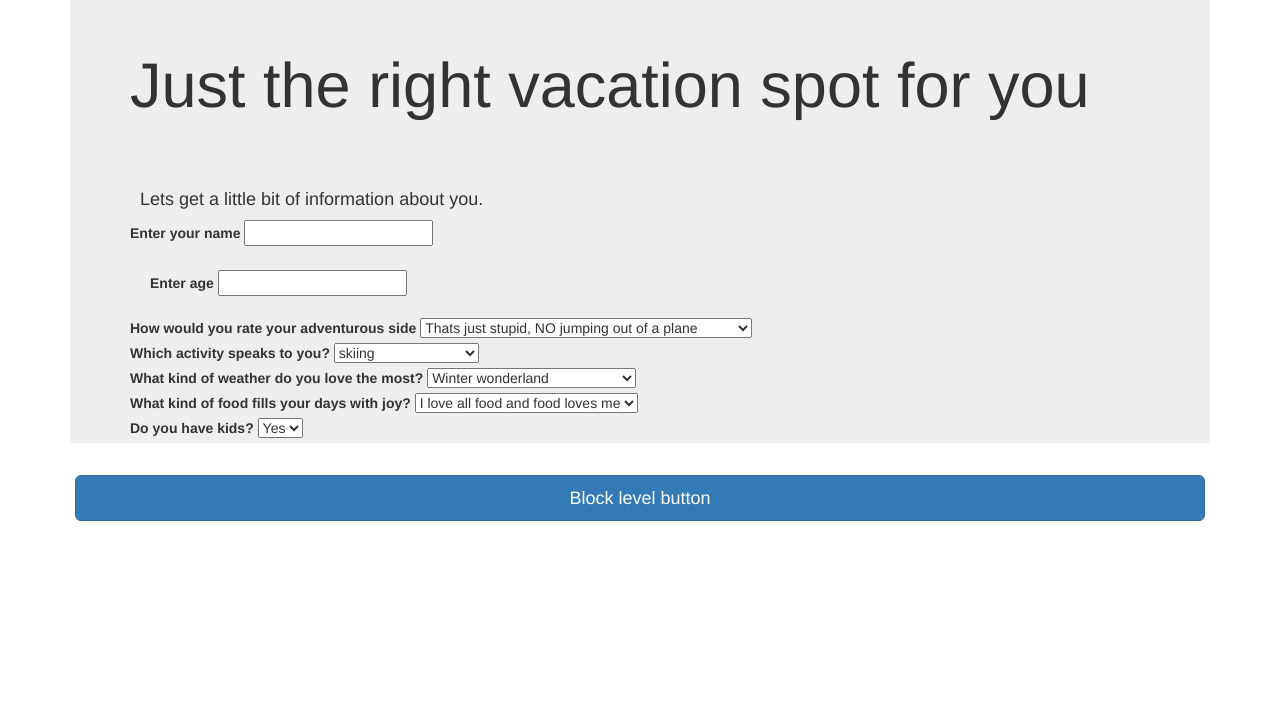
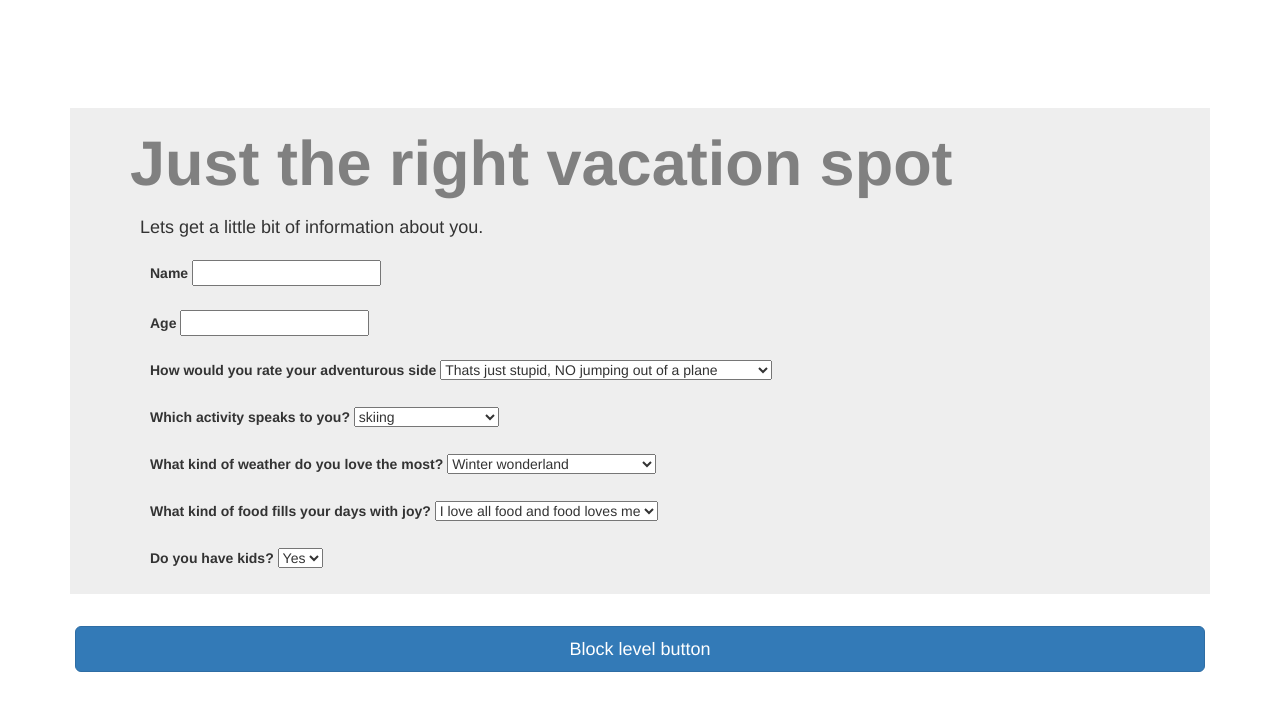
Before and after one commit to waterstroke/IP_wk8, a plain HTML site: page index.html in a window 1280 px wide. Drawn offline with Linux system fonts and the light colour scheme.

Commit message:
it will e more pleasent to your eyes

```diff
--- a/css/styles.css
+++ b/css/styles.css
@@ -1,10 +1,10 @@
 h1 {
   /*margin: 5px;*/
-  padding-top: 30px
+  /*padding-top: 30px*/
 }
 h4 {
   margin: 10px;
-  padding-top: 60px
+  padding-top: 10px
 }
 .jumbotron {
   padding: .05%;
@@ -18,3 +18,16 @@ h4 {
 #dangerNoKids,#warmKids,#winter,#coolKids,#desert,#hot {
   display: none;
 }
+html, body {
+    height: 100%;
+}
+
+html {
+    display: table;
+    margin: auto;
+}
+
+body {
+    display: table-cell;
+    vertical-align: middle;
+}
--- a/index.html
+++ b/index.html
@@ -11,20 +11,23 @@
 <body>
   <div class="container">
     <div class="jumbotron">
-      <h1>Just the right vacation spot for you</h1>
+      <h1><span style="color:grey;font-weight:bold">Just the right vacation spot</span></h1>
       <form id="vacation">
         <h4>Lets get a little bit of information about you.</h4>
+      <div class="space">
         <div class="form-group">
-          <label for="name">Enter your name</label>
+          <label for="name">Name</label>
           <input id="name" type="text">
         </div>
+      </div>
         <div class="space">
           <div class=form-group>
-            <label for="age">Enter age</label>
+            <label for="age">Age</label>
             <input id="age" type="text">
           </div>
         </div>
         <div>
+        <div class="space">
           <label for="adventure">How would you rate your adventurous side</label>
           <select id="adventure">
              <option value="1">Thats just stupid, NO jumping out of a plane</option>
@@ -36,7 +39,9 @@
              <option value="2">I would jump out of a plane on a bet</option>
           </select>
         </div>
+        </div>
         <div>
+        <div class="space">
           <label for="activity">Which activity speaks to you?</label>
           <select id="activity">
              <option value="skiing">skiing</option>
@@ -47,7 +52,9 @@
              <option value="shade">chilling in the shade</option>
           </select>
         </div>
+        </div>
         <div>
+        <div class="space">
           <label for="environment">What kind of weather do you love the most?</label>
           <select id="environment">
              <option value="winter">Winter wonderland</option>
@@ -57,7 +64,9 @@
              <option value="hot">Hot but tollerable in the shade</option>
           </select>
         </div>
+        </div>
         <div>
+        <div class="space">
           <label for="food">What kind of food fills your days with joy?</label>
           <select id="food">
             <option value="everything">I love all food and food loves me</option>
@@ -72,12 +81,15 @@
             <option value="pasta">Pasta</option>
           </select>
         </div>
+        </div>
+        <div class="space">
         <div>
           <label for="kids">Do you have kids?</label>
           <select id="kids">
              <option value="yes">Yes</option>
              <option value="no">No</option>
           </select>
+        </div>
         </div>
         </div>
         <div class="space">
```
